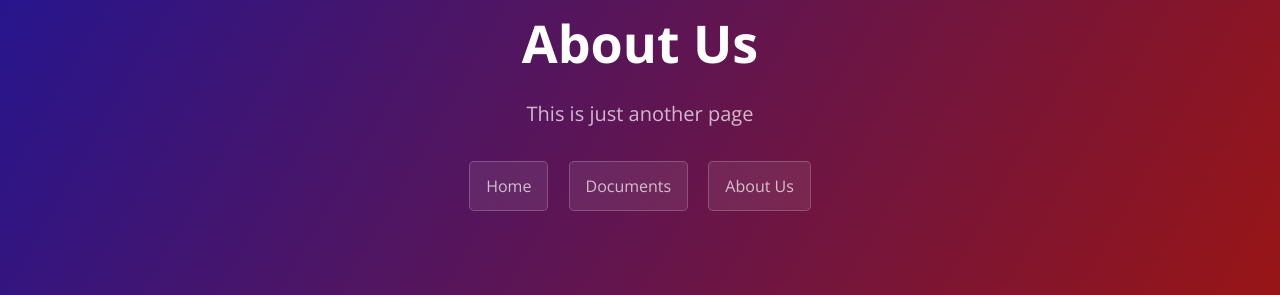
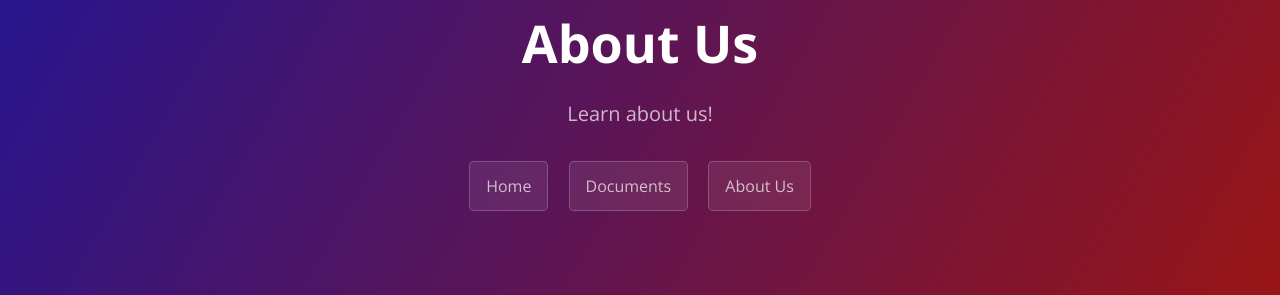
Before and after one commit to TheFlorianProject/TheFlorianProject.github.io, a Jekyll site: the page built from aboutus.md, in a window 1280 px wide. Shown: the part 244-539 px from the top of the page. Built offline with Jekyll 4.4.1, drawn with Linux system fonts in a browser that asks for light colours.

Commit message:
Not just another page...lol

```diff
--- a/aboutus.md
+++ b/aboutus.md
@@ -1,7 +1,7 @@
 ---
 layout: default
 title: About Us
-description: This is just another page
+description: Learn about us!
 ---
 
 # About us!
```
